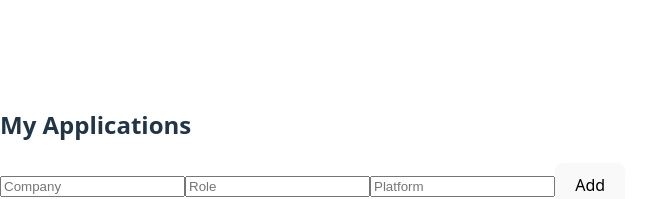
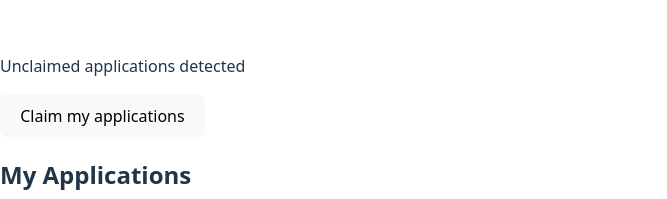
Before and after one commit to aarushi2810/automated-job-application-tracker, a React (Vite) app in the folder dashboard/: page /dashboard in a window 1280 px wide. Shown: the part 224-423 px from the top of the page, without its empty margins (0-667 px from the left). Built offline with nearby package versions, Linux system fonts and the light colour scheme; no server answers; sample sign-in values are in the browser's storage.

Commit message:
Simplify claiming process in UnclaimedApplications
Refactor UnclaimedApplications component to simplify claiming process and remove unused state and effects.

```diff
--- a/dashboard/src/components/UnclaimedApplications.jsx
+++ b/dashboard/src/components/UnclaimedApplications.jsx
@@ -1,61 +1,17 @@
-import { useEffect, useState } from "react";
 import api from "../api/axios";
 
 export default function UnclaimedApplications({ onClaimed }) {
-  const [apps, setApps] = useState([]);
-
-  const fetchUnclaimed = async () => {
-    try {
-      const res = await api.get("/ingest/unclaimed");
-      setApps(res.data);
-    } catch (err) {
-      console.error(err);
-    }
+  const claim = async () => {
+    await api.post("/applications/claim");
+    onClaimed();
   };
 
-  useEffect(() => {
-    fetchUnclaimed();
-  }, []);
-
-  const claimApp = async (id) => {
-    await api.post(`/ingest/claim/${id}`);
-    fetchUnclaimed();
-    onClaimed(); // refresh main applications table
-  };
-
-  if (apps.length === 0) return null;
-
   return (
-    <div className="container">
-      <h3 className="title">Captured Applications</h3>
-
-      <table className="table">
-        <thead>
-          <tr>
-            <th>Company</th>
-            <th>Role</th>
-            <th>Platform</th>
-            <th></th>
-          </tr>
-        </thead>
-        <tbody>
-          {apps.map(app => (
-            <tr key={app.id}>
-              <td>{app.company}</td>
-              <td>{app.role}</td>
-              <td>{app.platform}</td>
-              <td>
-                <button
-                  className="btn"
-                  onClick={() => claimApp(app.id)}
-                >
-                  Add to My Tracker
-                </button>
-              </td>
-            </tr>
-          ))}
-        </tbody>
-      </table>
+    <div className="claim-box">
+      <p>Unclaimed applications detected</p>
+      <button className="btn" onClick={claim}>
+        Claim my applications
+      </button>
     </div>
   );
 }
```
